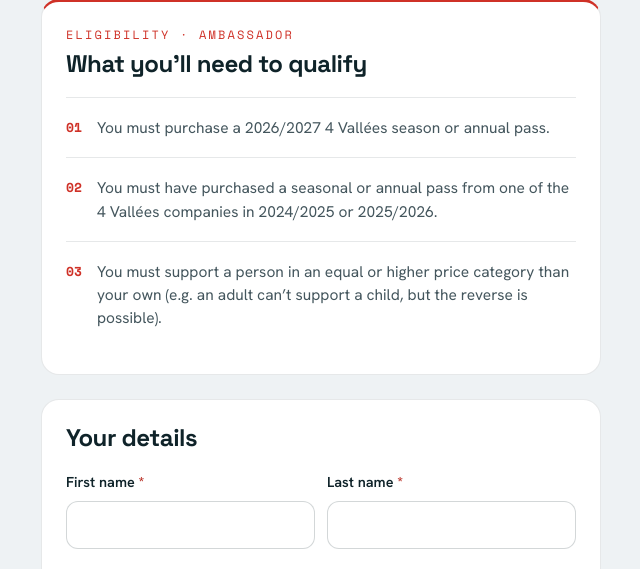
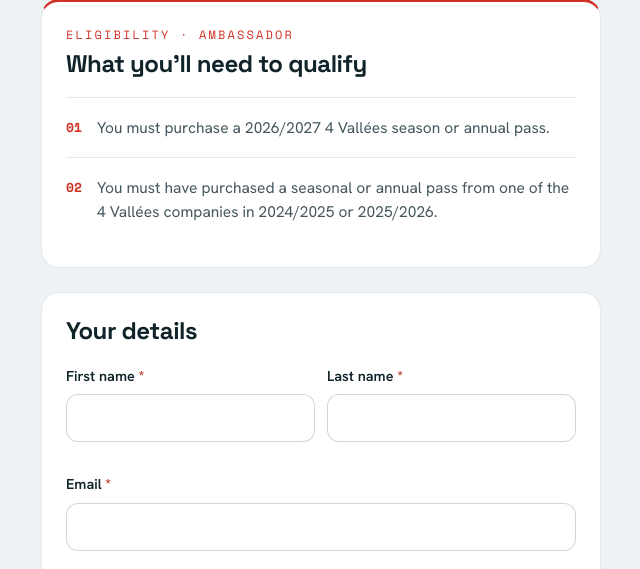
Before and after one commit to hugorodgerbrown/ambassadeurs, a Django app: page /register/ in a window 1280 px wide. Shown: the part 490-1059 px from the top of the page, without its empty margins (319-959 px from the left). Run offline with Django 5.2, Linux system fonts and the light colour scheme; style sheets or scripts are compiled from the project's sources.

Commit message:
VERB-77: remove stale price-category eligibility rule from copy
The programme is adults-only at a single price point, so the
"equal or higher price category" rule and its adult/child example
no longer apply. Drop the sentence from how_it_works.html and the
Ambassador eligibility item 03 from register_eligibility.html.

Co-Authored-By: Claude Opus 4.8 <noreply@anthropic.com>

```diff
--- a/templates/public/how_it_works.html
+++ b/templates/public/how_it_works.html
@@ -38,9 +38,7 @@
             {% blocktranslate trimmed %}
                 An Ambassador is someone who held a 4 Vallées seasonal or annual pass in either of the last two seasons
                 (2024/25 or 2025/26). A Referee is someone who did not hold a season pass in either of the last two
-                seasons. Each Ambassador can sponsor exactly one Referee; the Referee must be applying for a pass in an
-                equal or higher price category than the Ambassador (e.g. an adult can't support a child, but the reverse
-                is possible).
+                seasons. Each Ambassador can sponsor exactly one Referee.
             {% endblocktranslate %}
         </p>
 
--- a/templates/public/partials/register_eligibility.html
+++ b/templates/public/partials/register_eligibility.html
@@ -32,15 +32,8 @@ Context: role_value — stored Role value ("AMBASSADOR" / "REFEREE").
             <span class="eligibility__num">02</span>
             <span class="eligibility__text">
                 {% blocktranslate trimmed %}
-                    You must have purchased a seasonal or annual pass from one of the 4 Vallées companies in 2024/2025 or 2025/2026.
-                {% endblocktranslate %}
-            </span>
-        </div>
-        <div class="eligibility__item">
-            <span class="eligibility__num">03</span>
-            <span class="eligibility__text">
-                {% blocktranslate trimmed %}
-                    You must support a person in an equal or higher price category than your own (e.g. an adult can’t support a child, but the reverse is possible).
+                    You must have purchased a seasonal or annual pass from one of the 4 Vallées companies in 2024/2025
+                    or 2025/2026.
                 {% endblocktranslate %}
             </span>
         </div>
@@ -57,7 +50,8 @@ Context: role_value — stored Role value ("AMBASSADOR" / "REFEREE").
             <span class="eligibility__num">02</span>
             <span class="eligibility__text">
                 {% blocktranslate trimmed %}
-                    You must not have purchased a mid-season, seasonal or annual pass from any of the 4 Vallées companies in 2024/2025 or 2025/2026.
+                    You must not have purchased a mid-season, seasonal or annual pass from any of the 4 Vallées
+                    companies in 2024/2025 or 2025/2026.
                 {% endblocktranslate %}
             </span>
         </div>
```
